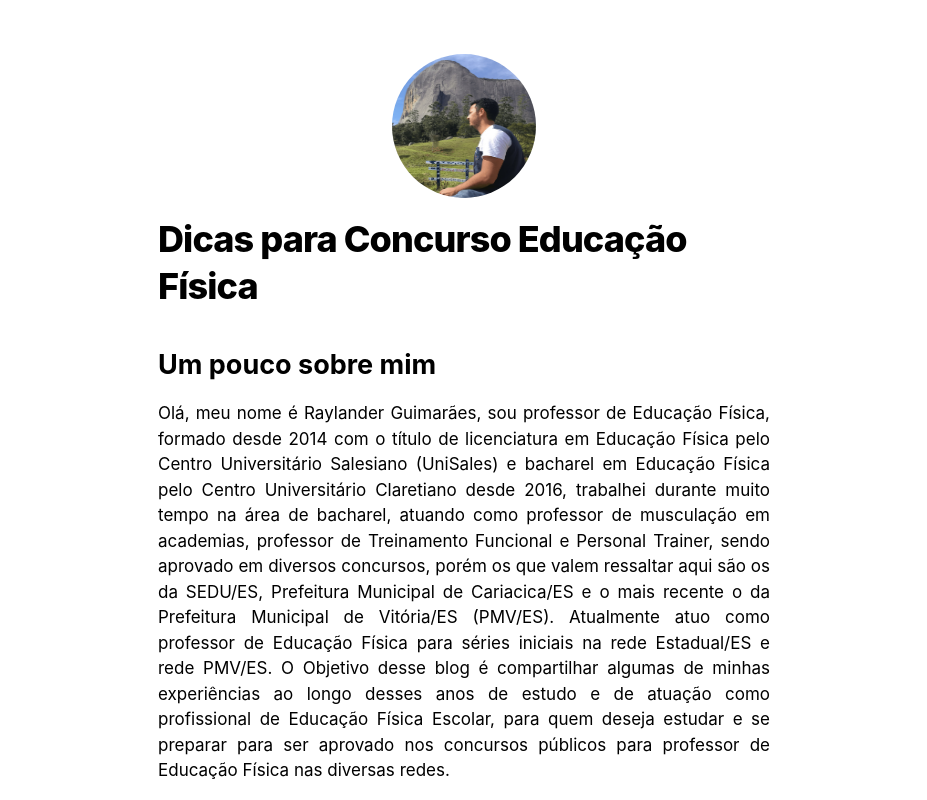
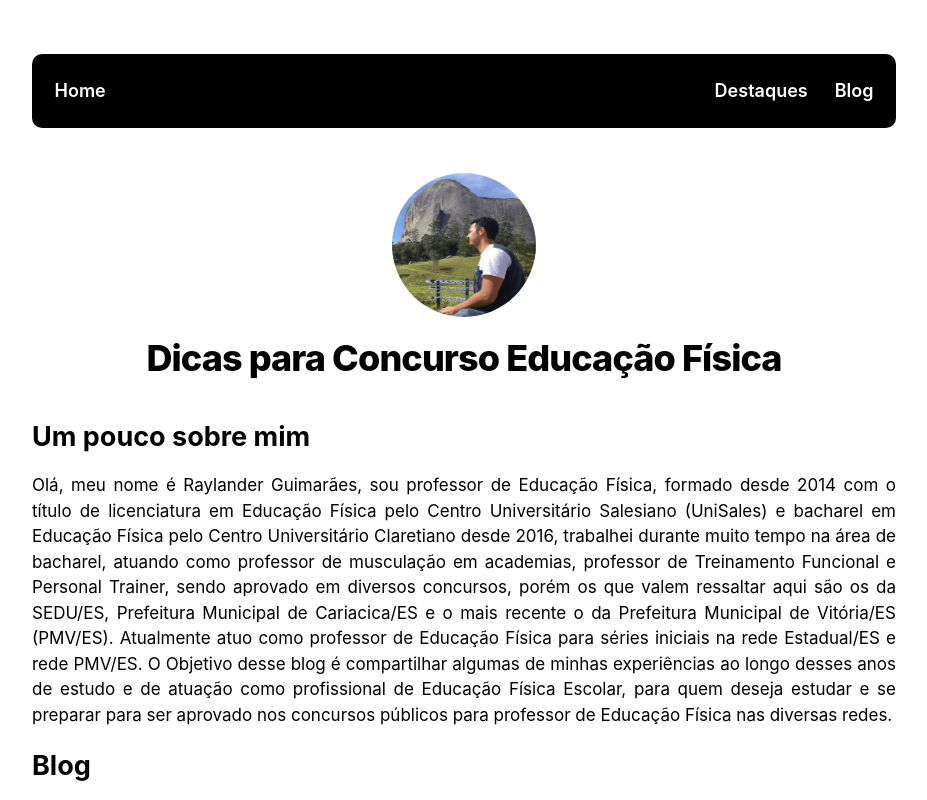
Before and after one commit to raylanderguimaraes/blog-bora-codar, a Next.js app: page / in a window 1280 px wide. Shown: the top 800 px of the page, without its empty margins (176-1103 px from the left). Built offline with nearby package versions, Linux system fonts and the light colour scheme.

Commit message:
adiciona headerMenu e aumenta width

```diff
--- /dev/null
+++ b/components/HeaderMenu.js
@@ -0,0 +1,20 @@
+import styles from './layout.module.css'
+import Link from 'next/link'
+
+
+
+export default function HeaderMenu() {
+    return (
+        <div >
+
+            <ul className={styles.headerMenu}>
+                <Link className={styles.headerLink} href="/"><li>Home</li></Link>
+
+                <div className={styles.headerLink}>
+                    <Link className={styles.headerLink} href="#"><li>Destaques</li></Link>
+                    <Link className={styles.headerLink} href="#"><li>Blog</li></Link>
+                </div>
+            </ul>
+        </div>
+    )
+}
--- a/components/layout.js
+++ b/components/layout.js
@@ -4,6 +4,7 @@ import Image from 'next/image';
 import Link from 'next/link';
 import styles from './layout.module.css'
 import utilStyles from '../styles/utils.module.css';
+import HeaderMenu from './HeaderMenu';
 
 
 const name = "Dicas para Concurso Educação Física";
@@ -31,9 +32,12 @@ export default function Layout({ children, home }) {
 
             </Head>
 
+            <HeaderMenu />
+
             <header className={styles.header}>
                 {home ? (
                     <>
+
                         <Image
                             priority
                             src="/images/imagem-perfil.jpg"
--- a/components/layout.module.css
+++ b/components/layout.module.css
@@ -1,6 +1,6 @@
 
 .container {
-    max-width: 36rem;
+    max-width: 50rem;
     padding: 0 1rem;
     margin: 3rem auto 6rem;
 }
@@ -11,6 +11,35 @@
     align-items: center;
 }
 
+.headerMenu {
+    display: flex;
+    font-weight: 600;
+    align-items: center;
+    justify-content: space-between;
+    margin-bottom: 2.5em;
+    padding: 1.25em;
+    width: 100%;
+    background-color: black;
+    color: white;
+    border-radius: 10px;
+}
+
+.headerLink{
+    color: white;
+    display: flex;
+    gap: 1.5em;
+}
+.headerLink:hover{
+    color: gray;
+    text-decoration: none;
+}
+
+.inputSearch {
+    width: 80%;
+    padding: 8px;
+    border-radius: 8px;
+    border: none;
+}
 .backToHome {
     margin: 3rem 0 0;
 }
--- a/pages/posts/[id].js
+++ b/pages/posts/[id].js
@@ -20,7 +20,7 @@ export default function Post({ postData }) {
         </div>
 
         <br />
-        <div dangerouslySetInnerHTML={{ __html: postData.contentHtml }} />
+        <div  dangerouslySetInnerHTML={{ __html: postData.contentHtml }} />
       </article>
     </Layout>
   )
```
